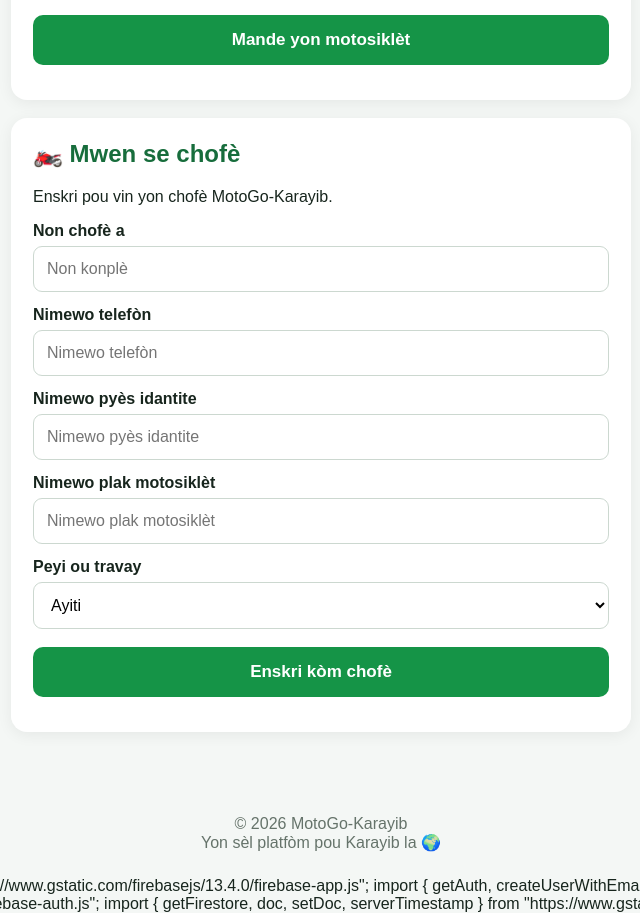
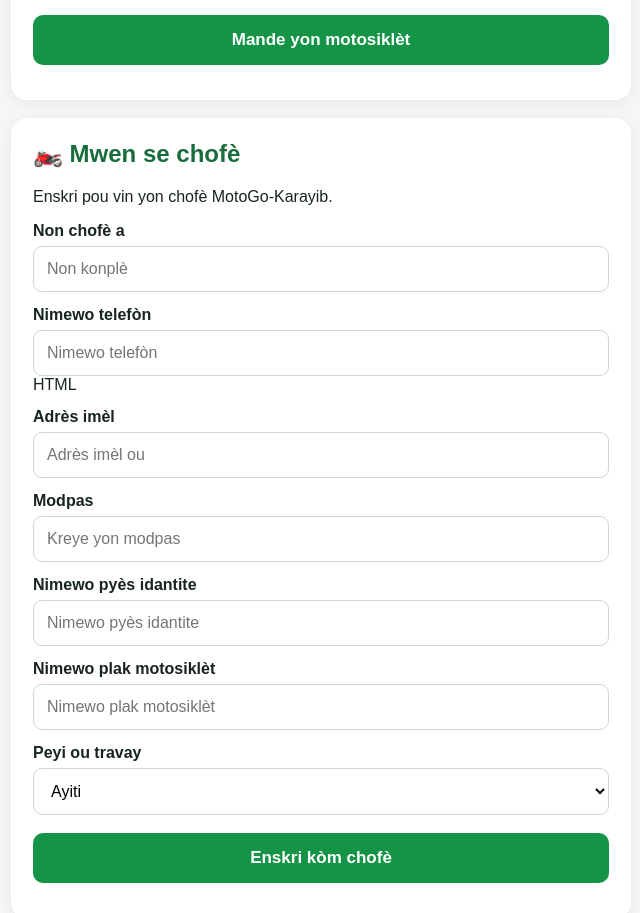
Before and after one commit to motogo1234/Motogo-karayib, a plain HTML site: page index.html in a window 1280 px wide. Shown: the part 805-1718 px from the top of the page, without its empty margins (319-959 px from the left). Drawn offline with Linux system fonts and the light colour scheme.

Commit message:
Add email and password fields to the form

```diff
--- a/index.html
+++ b/index.html
@@ -93,7 +93,12 @@ footer{text-align:center;padding:25px;color:#65736a}
 
 <label>Nimewo telefòn</label>
 <input id="phone" placeholder="Nimewo telefòn">
+HTML
+<label>Adrès imèl</label>
+<input id="email" type="email" placeholder="Adrès imèl ou">
 
+<label>Modpas</label>
+<input id="password" type="password" placeholder="Kreye yon modpas" minlength="8">
 <label>Nimewo pyès idantite</label>
 <input id="identity" placeholder="Nimewo pyès idantite">
 
```
